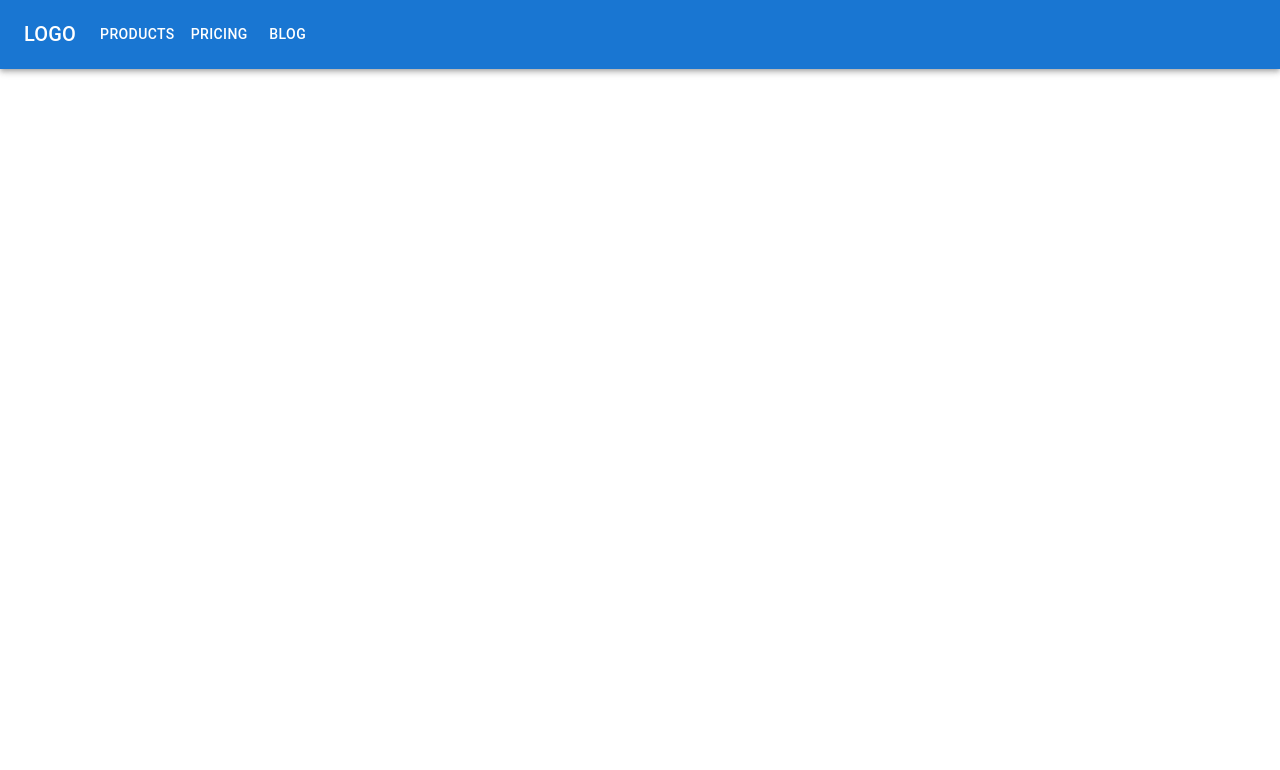
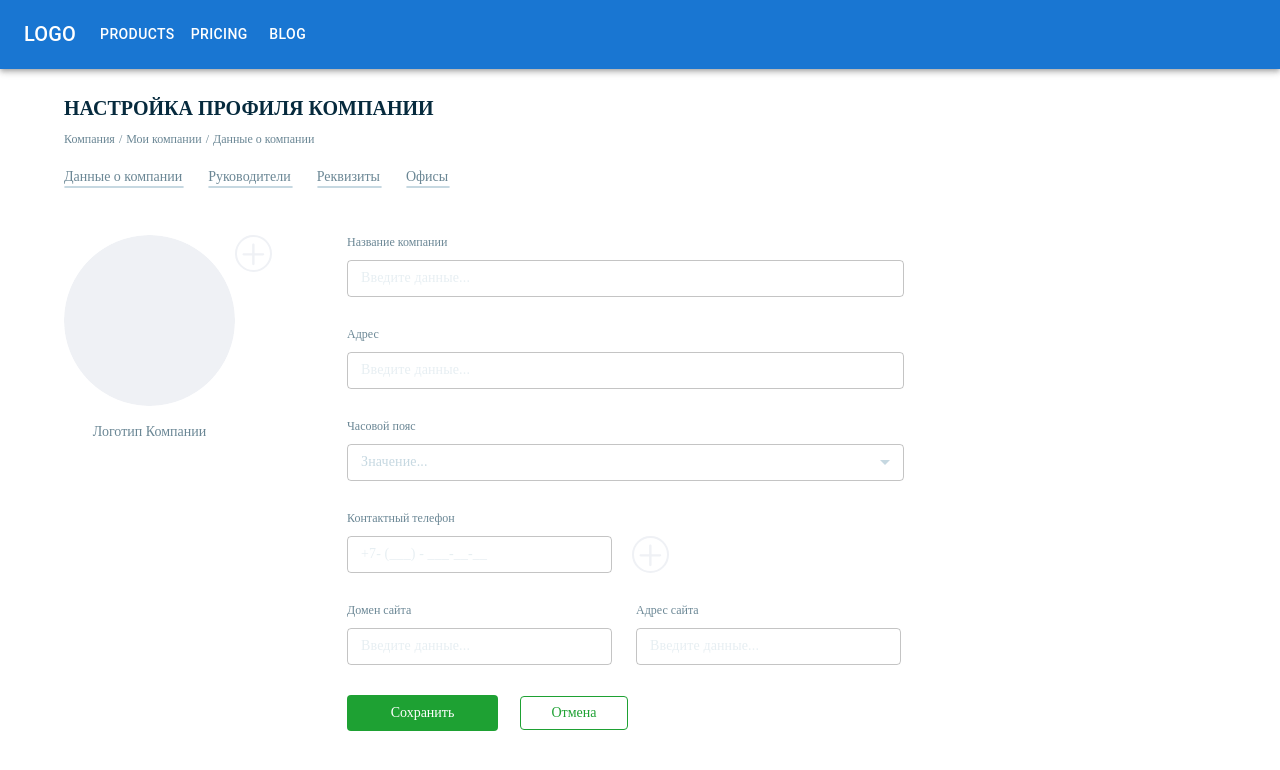
Before and after one commit to Kabdoldinai/crm-front-1, a Next.js app: page / in a window 1280 px wide. Shown: the top 770 px of the page. Built offline with nearby package versions, Linux system fonts and the light colour scheme; a web font is replaced by a local one.

Commit message:
- header - firstPageForm

```diff
--- /dev/null
+++ b/components/RegisterCompany/RegisterCompany.js
@@ -0,0 +1,123 @@
+import {Wrapper, Container, LogoContainer, Form, ContainerForImg, Label, ContainerForContacts, Flex, SiteAdress, SaveAndCancelBtn} from "../RegisterCompany/RegisterCompany.style"
+import OutlinedInput from '@mui/material/OutlinedInput';
+import TextField from '@mui/material/TextField';
+import MenuItem from '@mui/material/MenuItem';
+import * as React from 'react';
+
+
+function RegisterCompany() {
+
+    const values = [
+        {
+            value: 'defaultVal',
+            label: 'Значение...',
+        },
+        {
+            value: 'UTC+5',
+            label: 'UTC+5',
+        },
+        {
+            value: 'GMT+6',
+            label: 'GMT+6',
+        }
+
+    ];
+    const [val, setCurrency] = React.useState('defaultVal');
+
+    const handleChange = (event) => {
+        setCurrency(event.target.value);
+    };
+
+    return (
+        <Wrapper>
+            <Container>
+               <LogoContainer>
+                   <ContainerForImg>
+                       <img src="../../../assets/images/companyProfile.png" alt="#" width={171} height={171}/>
+                       <button></button>
+                       <p>Логотип Компании</p>
+                   </ContainerForImg>
+               </LogoContainer>
+                <Form>
+                    <Label>
+                        Название компании
+                    </Label>
+                    <OutlinedInput
+                        id="outlined-adornment-weight"
+                        variant="outlined"
+                        placeholder="Введите данные..."
+                        aria-describedby="outlined-weight-helper-text"
+                    />
+                    <Label>
+                        Aдрес
+                    </Label>
+                    <OutlinedInput
+                        id="outlined-adornment-weight"
+                        variant="outlined"
+                        placeholder="Введите данные..."
+                        aria-describedby="outlined-weight-helper-text"
+                    />
+                    <Label>
+                        Часовой пояс
+                    </Label>
+                    <TextField
+                        id="outlined-select-currency"
+                        select
+
+                        value={val}
+                    >
+                        {values.map((option) => (
+                            <MenuItem key={option.value} value={option.value}>
+                                {option.label}
+                            </MenuItem>
+                        ))}
+                    </TextField>
+                    <ContainerForContacts>
+                        <Label>
+                            Контактный телефон
+                        </Label>
+                        <div>
+                            <OutlinedInput
+                                id="outlined-adornment-weight"
+                                variant="outlined"
+                                placeholder="+7- (___) - ___-__-__"
+                                aria-describedby="outlined-weight-helper-text"
+                            />
+                            <button></button>
+                        </div>
+                        <Flex>
+                            <div>
+                                <Label>
+                                    Домен сайта
+                                </Label>
+                                <OutlinedInput
+                                    id="outlined-adornment-weight"
+                                    variant="outlined"
+                                    placeholder="Введите данные..."
+                                    aria-describedby="outlined-weight-helper-text"
+                                />
+                            </div>
+                               <SiteAdress>
+                                   <Label>
+                                       Адрес сайта
+                                   </Label>
+                                   <OutlinedInput
+                                       id="outlined-adornment-weight"
+                                       variant="outlined"
+                                       placeholder="Введите данные..."
+                                       aria-describedby="outlined-weight-helper-text"
+                                   />
+                               </SiteAdress>
+                        </Flex>
+                    </ContainerForContacts>
+                    <SaveAndCancelBtn>
+                        <button className="save">Сохранить</button>
+                        <button className="cancel">Отмена</button>
+                    </SaveAndCancelBtn>
+                </Form>
+            </Container>
+        </Wrapper>
+    )
+}
+
+export default RegisterCompany;
--- /dev/null
+++ b/components/RegisterCompany/RegisterCompany.style.js
@@ -0,0 +1,139 @@
+import styled from "styled-components";
+
+export const Wrapper = styled.div`
+  display: flex;
+  margin-left: 4rem;
+
+`;
+
+export const Container = styled.div`
+    display: flex;
+    justify-content: space-evenly;
+`;
+
+export const LogoContainer = styled.div`
+ margin-top: 28px;
+
+ img {
+     border-radius: 50%;
+ }
+ p {
+    font-size: 14px;
+    color: #6B8795;
+    text-align: center;
+
+ }
+  button {
+     position: absolute;
+     width: 37px;
+     height: 37px;
+     border: none;
+     cursor: pointer;
+     background:url("../../../assets/icons/circledPlus.svg") 0px 0px no-repeat
+ }
+`;
+
+export const ContainerForImg = styled.div`
+ position: relative;
+`;
+
+export const Form = styled.div`
+ margin-top: 28px;
+ margin-left: 7rem;
+
+ .css-9ddj71-MuiInputBase-root-MuiOutlinedInput-root {
+    width: 557px;
+    height: 37px;
+    color: #C6D8E1;
+    font-weight: 400;
+    font-size: 14px;
+    font-family: Montserrat;
+    border: #EFF1F5;
+    margin-bottom: 30px;
+ }
+ .css-1d3z3hw-MuiOutlinedInput-notchedOutline{
+ border-color: #EFF1F5;
+ }
+ .css-11u53oe-MuiSelect-select-MuiInputBase-input-MuiOutlinedInput-input.MuiSelect-select {
+      font-weight: 400;
+      font-size: 14px;
+      color: #C6D8E1;
+      font-family: Montserrat;
+ }
+ .MuiSelect-icon {
+ color: #C6D8E1;
+ }
+
+`;
+
+export const Label = styled.div`
+ margin-bottom: 10px;
+ color: #6B8795;
+ font-size: 12px;
+ font-weight: normal;
+`;
+
+export const ContainerForContacts = styled.div`
+
+ .css-9ddj71-MuiInputBase-root-MuiOutlinedInput-root {
+    width: 265px;
+    height: 37px;
+ }
+
+ div {
+    display: flex;
+ }
+
+  button {
+     margin-left: 20px;
+     width: 37px;
+     height: 37px;
+     border: none;
+     cursor: pointer;
+     background:url("../../../assets/icons/circledPlus.svg") 0px 0px no-repeat
+ }
+
+`;
+
+export const Flex = styled.div`
+   display: flex;
+   div {
+   display: block;
+   }
+   .css-1t8l2tu-MuiInputBase-input-MuiOutlinedInput-input {
+        padding: 8.5px 14px;
+   }
+`;
+
+export const SiteAdress = styled.div`
+   margin-left: 24px;
+`;
+
+export const SaveAndCancelBtn = styled.div`
+
+    button {
+    font-family: Montserrat;
+    cursor: pointer;
+    font-weight: 200;
+    font-size: 14px;
+    border-radius: 4px;
+    }
+
+   .save {
+    padding: 10px;
+    color: #FFFFFF;
+    background: #1EA133;
+    width: 151px;
+    border: none;
+   }
+
+   .cancel {
+   padding: 8px;
+   color: #1EA133;
+   border: 1px solid #1EA133;
+   width: 108px;
+   background: none;
+   margin-left: 22px;
+
+   }
+`;
--- /dev/null
+++ b/components/TopHeader/TopHeader.js
@@ -0,0 +1,24 @@
+import {Wrapper, MainHeader, Container, SubHeader} from "../TopHeader/TopHeader.style"
+
+function TopHeader() {
+    return (
+        <Wrapper>
+                <Container>
+                <MainHeader>Настройка профиля компании</MainHeader>
+                <ul>
+                    <li><a>Компания</a></li> <span>/</span>
+                    <li><a>Мои компании</a></li> <span>/</span>
+                    <li><a>Данные о компании </a></li>
+                </ul>
+                <SubHeader>
+                    <li><a>Данные о компании</a></li> <span></span>
+                    <li><a>Руководители</a></li><span></span>
+                    <li><a>Реквизиты </a></li><span></span>
+                    <li><a>Офисы </a></li>
+                </SubHeader>
+                </Container>
+        </Wrapper>
+    )
+}
+
+export default TopHeader;
--- /dev/null
+++ b/components/TopHeader/TopHeader.style.js
@@ -0,0 +1,68 @@
+import styled from "styled-components";
+
+
+export const Wrapper = styled.div`
+    display: flex;
+    justify-content: flex-start;
+    margin-left: 4rem;
+
+`;
+
+export const Container = styled.div`
+ margin-top: 28px;
+ ul {
+    list-style: none;
+    display: flex;
+    padding: 0;
+    color: #6B8795;
+    font-size: 12px;
+    cursor: pointer;
+    span {
+    margin: 0 4px 0 4px;
+    font-weight: normal;
+    }
+ }
+`;
+export const MainHeader = styled.div`
+    font-family: 'Monsterrat';
+    font-weight: 700;
+    font-size: 20px;
+    text-transform: uppercase;
+    color: #062A3D;
+`;
+
+
+
+export const SubHeader = styled.ul`
+    color: #C6D8E1;
+    cursor: pointer;
+    line-height: 36px;
+
+    span {
+    margin: 0 22px 0 4px !important;
+    }
+    a {
+    font-size: 14px;
+    text-decoration: none;
+    position: relative;
+    font-weight: 500;
+    }
+    a:after {
+    content: '';
+    width: 100%;
+    position: absolute;
+    left: 0;
+    bottom: -4px;
+    border-width: 0 0 1px;
+    border: 1px solid #C6D8E1;
+    border-style: solid;
+    border-radius: 4px;
+    }
+
+
+    a:visited { color: #1EA133 }
+    a:focus { color: #1EA133 }
+    a:active { color: #1EA133 }
+
+
+`;
--- a/pages/_app.js
+++ b/pages/_app.js
@@ -1,12 +1,16 @@
-import PageHead from '../components/PageHead/PageHead';
-import NavigationBar from '../components/NavigationBar/NavigationBar';
+import PageHead from '../components/PageHead/PageHead'
+import NavigationBar from '../components/NavigationBar/NavigationBar'
+import TopHeader from "../components/TopHeader/TopHeader";
 import '../styles/globals.css';
+import RegisterCompany from "../components/RegisterCompany/RegisterCompany";
 
 export default function MyApp() {
   return (
     <>
     <PageHead />
     <NavigationBar />
+    <TopHeader />
+    <RegisterCompany />
     </>
   )
 }
```
Also changed, not shown: public/assets/icons/circledPlus.svg (added), public/assets/images/companyProfile.png (added).
